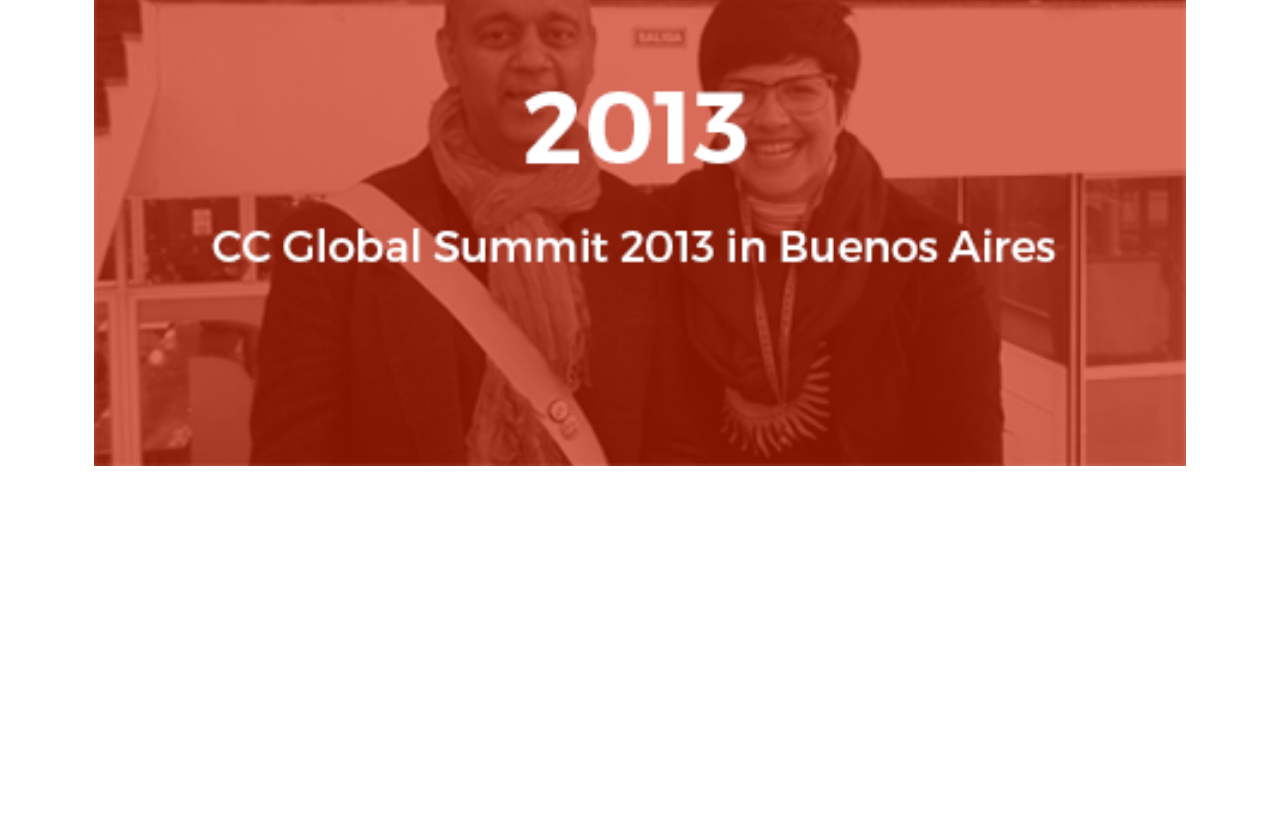
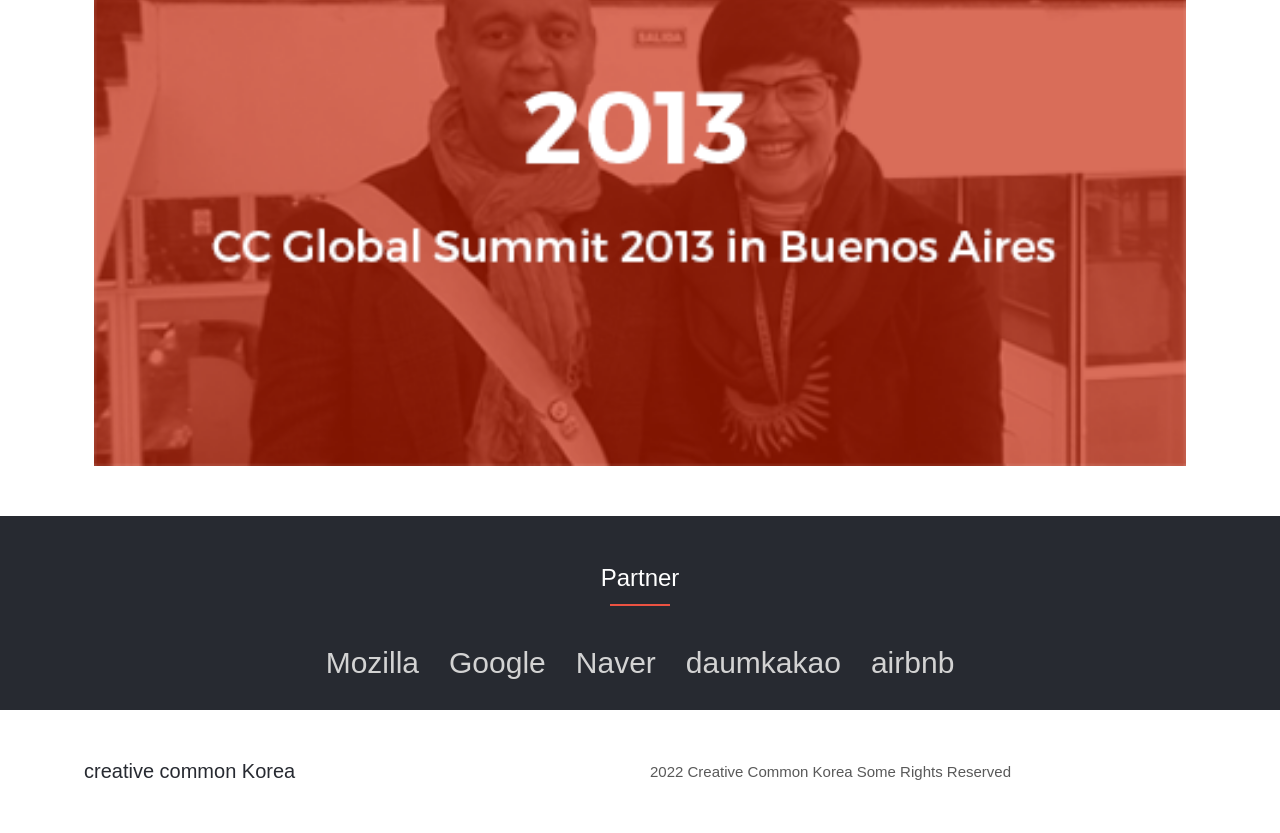
Before and after one commit to gak92/Module01_Capstone_Project, a website: page about.html in a window 1280 px wide. Shown: the part 1947-2780 px from the top of the page. Before the commit the page ends 2463 px from the top, so only its background shows below. Drawn offline with Linux system fonts and the light colour scheme.

Commit message:
Add partner and footer section to the about.html page

```diff
--- a/about.html
+++ b/about.html
@@ -61,5 +61,47 @@
         <img src="./assets/images/about_2013.png" alt="Global Summit 2013 Image">
       </div>
     </section>
+
+    <!-- Partner Section -->
+		<section class="partner">
+			<div class="container">
+				<h2>
+					Partner
+				</h2>
+				<hr class="orange-line">
+				<div class="partner-boxes">
+					<div class="partner-box">
+						Mozilla
+					</div>
+					<div class="partner-box">
+						Google
+					</div>
+					<div class="partner-box">
+						Naver
+					</div>
+					<div class="partner-box">
+						daumkakao
+					</div>
+					<div class="partner-box">
+						airbnb
+					</div>
+				</div>
+			</div>
+		</section>
+
+		<!-- Footer Section -->
+		<footer class="footer">
+			<div class="container">
+				<div class="footer-box">
+					<div class="left">
+						creative common Korea
+					</div>
+					<div class="right">
+						2022 Creative Common Korea
+						Some Rights Reserved
+					</div>
+				</div>
+			</div>
+		</footer>
   </body>
 </html>
```
